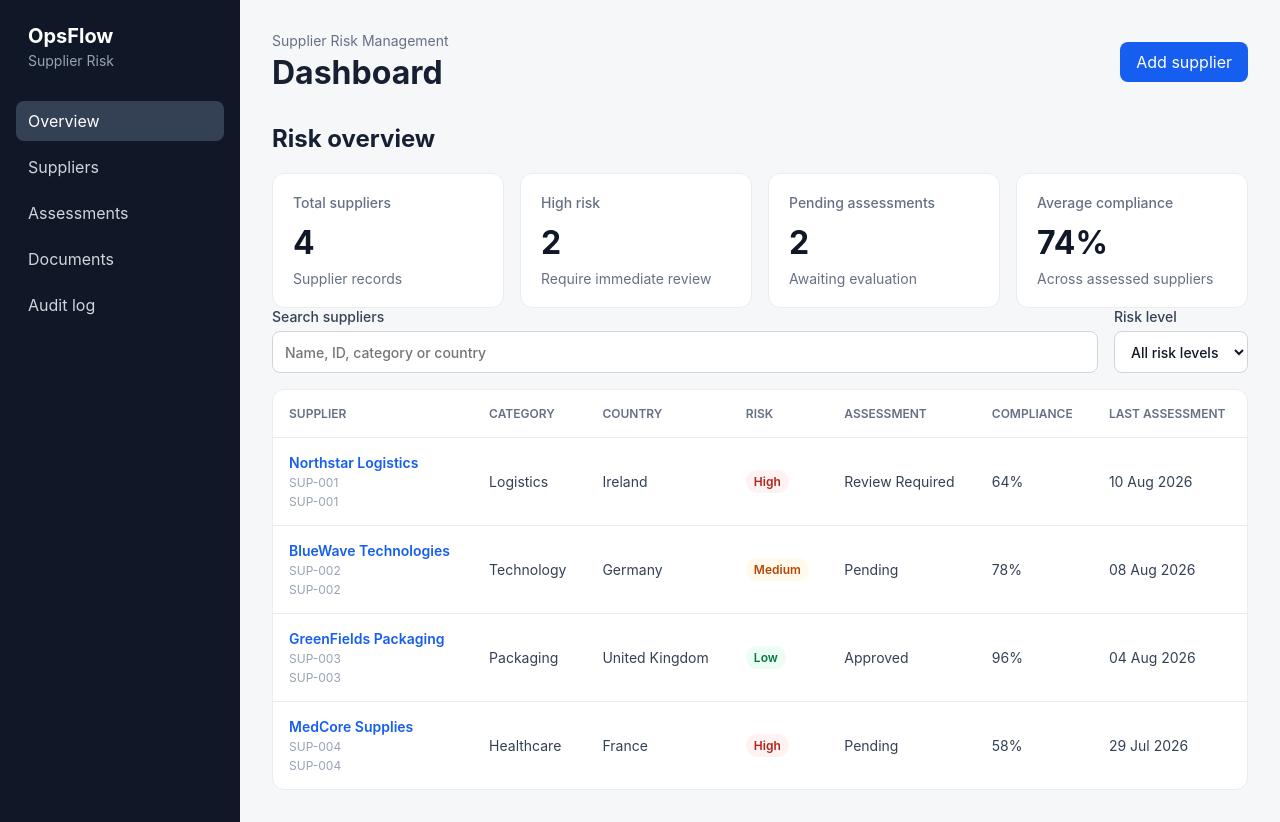
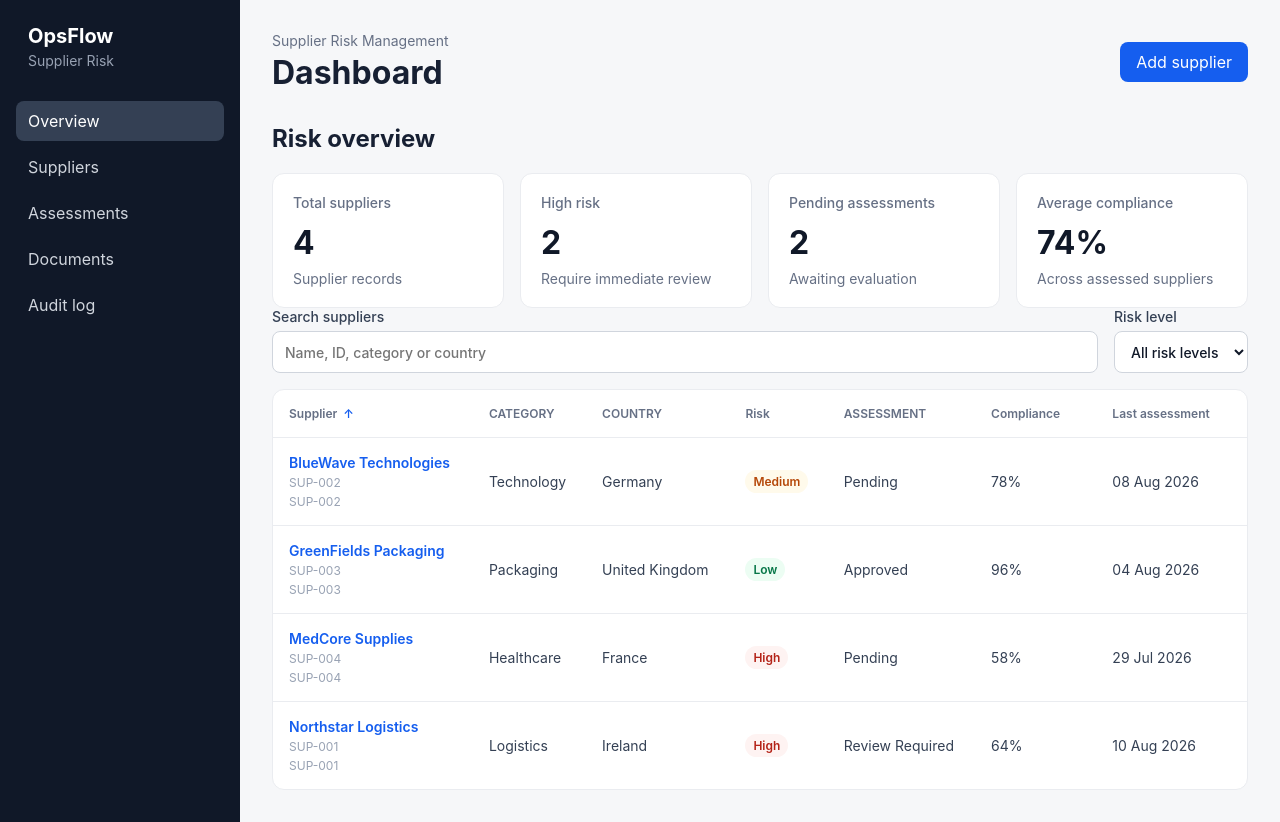
Before and after one commit to DanMacedo99/OpsFlow, a React (Vite) app: page / in a window 1280 px wide. Built offline with nearby package versions, Linux system fonts and the light colour scheme.

Commit message:
feat: add supplier table sorting

```diff
--- a/src/components/dashboard/SupplierTable.css
+++ b/src/components/dashboard/SupplierTable.css
@@ -116,3 +116,31 @@
     margin-top: 6px;
     color: #667085;
 }
+
+.table-sort-button {
+    display: inline-flex;
+    align-items: center;
+    gap: 6px;
+    padding: 0;
+    color: inherit;
+    font: inherit;
+    font-weight: inherit;
+    background: none;
+    border: 0;
+    cursor: pointer;
+}
+
+.table-sort-button:hover {
+    color: #155eef;
+}
+
+.table-sort-button:focus-visible {
+    outline: 2px solid #155eef;
+    outline-offset: 4px;
+    border-radius: 4px;
+}
+
+.sort-indicator {
+    min-width: 10px;
+    color: #155eef;
+}
--- a/src/components/dashboard/SupplierTable.tsx
+++ b/src/components/dashboard/SupplierTable.tsx
@@ -1,9 +1,17 @@
-import type { Supplier } from '../../types/supplier'
+
+import type {
+    SortDirection,
+    Supplier,
+    SupplierSortKey,
+} from '../../types/supplier'
 import './SupplierTable.css'
 
 type SupplierTableProps = {
     suppliers: Supplier[]
+    sortKey: SupplierSortKey
+    sortDirection: SortDirection
     onSelectSupplier: (supplier: Supplier) => void
+    onSort: (sortKey: SupplierSortKey) => void
 }
 
 const dateFormatter = new Intl.DateTimeFormat('en-IE', {
@@ -24,7 +32,13 @@ function formatLabel(value: string) {
     return value.replaceAll('-', ' ')
 }
 
-function SupplierTable({ suppliers, onSelectSupplier }: SupplierTableProps) {
+function SupplierTable({
+    suppliers,
+    sortKey,
+    sortDirection,
+    onSelectSupplier,
+    onSort,
+}: SupplierTableProps) {
 
     if (suppliers.length === 0) {
         return (
@@ -35,6 +49,24 @@ function SupplierTable({ suppliers, onSelectSupplier }: SupplierTableProps) {
         )
     }
 
+    function getAriaSort(column: SupplierSortKey) {
+        if (sortKey !== column) {
+            return 'none'
+        }
+
+        return sortDirection === 'asc'
+            ? 'ascending'
+            : 'descending'
+    }
+
+    function getSortIndicator(column: SupplierSortKey) {
+        if (sortKey !== column) {
+            return null
+        }
+
+        return sortDirection === 'asc' ? '↑' : '↓'
+    }
+
     return (
         <div className="supplier-table-container">
             <table
@@ -43,13 +75,63 @@ function SupplierTable({ suppliers, onSelectSupplier }: SupplierTableProps) {
             >
                 <thead>
                     <tr>
-                        <th scope="col">Supplier</th>
+                        <th scope="col" aria-sort={getAriaSort('name')}>
+                            <button
+                                type="button"
+                                className="table-sort-button"
+                                onClick={() => onSort('name')}
+                            >
+                                Supplier
+                                <span className="sort-indicator" aria-hidden="true">
+                                    {getSortIndicator('name')}
+                                </span>
+                            </button>
+                        </th>
                         <th scope="col">Category</th>
                         <th scope="col">Country</th>
-                        <th scope="col">Risk</th>
+                        <th scope="col" aria-sort={getAriaSort('riskLevel')}>
+                            <button
+                                type="button"
+                                className="table-sort-button"
+                                onClick={() => onSort('riskLevel')}
+                            >
+                                Risk
+                                <span className="sort-indicator" aria-hidden="true">
+                                    {getSortIndicator('riskLevel')}
+                                </span>
+                            </button>
+                        </th>
                         <th scope="col">Assessment</th>
-                        <th scope="col">Compliance</th>
-                        <th scope="col">Last assessment</th>
+                        <th
+                            scope="col"
+                            aria-sort={getAriaSort('complianceScore')}
+                        >
+                            <button
+                                type="button"
+                                className="table-sort-button"
+                                onClick={() => onSort('complianceScore')}
+                            >
+                                Compliance
+                                <span className="sort-indicator" aria-hidden="true">
+                                    {getSortIndicator('complianceScore')}
+                                </span>
+                            </button>
+                        </th>
+                        <th
+                            scope="col"
+                            aria-sort={getAriaSort('lastAssessmentDate')}
+                        >
+                            <button
+                                type="button"
+                                className="table-sort-button"
+                                onClick={() => onSort('lastAssessmentDate')}
+                            >
+                                Last assessment
+                                <span className="sort-indicator" aria-hidden="true">
+                                    {getSortIndicator('lastAssessmentDate')}
+                                </span>
+                            </button>
+                        </th>
                     </tr>
                 </thead>
 
--- a/src/pages/DashboardPage.tsx
+++ b/src/pages/DashboardPage.tsx
@@ -1,17 +1,56 @@
 import { useState } from 'react'
-import type { Supplier } from '../types/supplier'
 import { mockSuppliers } from '../data/suppliers'
 import MetricCard from '../components/dashboard/MetricCard'
 import PageHeader from '../components/layout/PageHeader'
 import SupplierDetailsPanel from '../components/dashboard/SupplierDetailsPanel'
 import SupplierTable from '../components/dashboard/SupplierTable'
 import SupplierForm from '../components/dashboard/SupplierForm'
-import type { SupplierFormData } from '../types/supplier'
 import './DashboardPage.css'
 import SupplierFilters, {
     type SupplierRiskFilter,
 } from '../components/dashboard/SupplierFilters'
+import type {
+    RiskLevel,
+    SortDirection,
+    Supplier,
+    SupplierFormData,
+    SupplierSortKey,
+} from '../types/supplier'
 
+const riskOrder: Record<RiskLevel, number> = {
+    unassessed: 0,
+    low: 1,
+    medium: 2,
+    high: 3,
+}
+
+function compareSuppliers(
+    firstSupplier: Supplier,
+    secondSupplier: Supplier,
+    sortKey: SupplierSortKey,
+) {
+    switch (sortKey) {
+        case 'name':
+            return firstSupplier.name.localeCompare(secondSupplier.name)
+
+        case 'riskLevel':
+            return (
+                riskOrder[firstSupplier.riskLevel] -
+                riskOrder[secondSupplier.riskLevel]
+            )
+
+        case 'complianceScore':
+            return (
+                firstSupplier.complianceScore -
+                secondSupplier.complianceScore
+            )
+
+        case 'lastAssessmentDate':
+            return (firstSupplier.lastAssessmentDate ?? '').localeCompare(
+                secondSupplier.lastAssessmentDate ?? '',
+            )
+    }
+}
 
 function createNextSupplierId(suppliers: Supplier[]) {
     const highestId = suppliers.reduce((highest, supplier) => {
@@ -37,6 +76,11 @@ function DashboardPage() {
     const [supplierBeingEdited, setSupplierBeingEdited] = useState<Supplier | null>(null)
     const [riskFilter, setRiskFilter] =
         useState<SupplierRiskFilter>('all')
+    const [sortKey, setSortKey] =
+        useState<SupplierSortKey>('name')
+
+    const [sortDirection, setSortDirection] =
+        useState<SortDirection>('asc')
 
     const highRiskSuppliers = suppliers.filter(
         (supplier) => supplier.riskLevel === 'high',
@@ -104,6 +148,68 @@ function DashboardPage() {
 
         return matchesSearch && matchesRisk
     })
+
+    const sortedSuppliers = [...filteredSuppliers].sort(
+        (firstSupplier, secondSupplier) => {
+            if (sortKey === 'riskLevel') {
+                const firstIsUnassessed =
+                    firstSupplier.riskLevel === 'unassessed'
+
+                const secondIsUnassessed =
+                    secondSupplier.riskLevel === 'unassessed'
+
+                if (firstIsUnassessed && !secondIsUnassessed) {
+                    return 1
+                }
+
+                if (!firstIsUnassessed && secondIsUnassessed) {
+                    return -1
+                }
+            }
+
+            if (sortKey === 'lastAssessmentDate') {
+                const firstHasNoDate =
+                    firstSupplier.lastAssessmentDate === null
+
+                const secondHasNoDate =
+                    secondSupplier.lastAssessmentDate === null
+
+                if (firstHasNoDate && !secondHasNoDate) {
+                    return 1
+                }
+
+                if (!firstHasNoDate && secondHasNoDate) {
+                    return -1
+                }
+            }
+
+            const comparison = compareSuppliers(
+                firstSupplier,
+                secondSupplier,
+                sortKey,
+            )
+
+            return sortDirection === 'asc'
+                ? comparison
+                : -comparison
+        },
+    )
+
+    function handleSort(selectedSortKey: SupplierSortKey) {
+        if (selectedSortKey === sortKey) {
+            setSortDirection((currentDirection) =>
+                currentDirection === 'asc' ? 'desc' : 'asc',
+            )
+
+            return
+        }
+
+        setSortKey(selectedSortKey)
+
+        setSortDirection(
+            selectedSortKey === 'name' ? 'asc' : 'desc',
+        )
+    }
 
     function handleUpdateSupplier(input: SupplierFormData) {
         if (!supplierBeingEdited) {
@@ -221,7 +327,10 @@ function DashboardPage() {
                 />
 
                 <SupplierTable
-                    suppliers={filteredSuppliers}
+                    suppliers={sortedSuppliers}
+                    sortKey={sortKey}
+                    sortDirection={sortDirection}
+                    onSort={handleSort}
                     onSelectSupplier={(supplier) => setSelectedSupplier(supplier)}
                 />
 
```
Also changed, not shown: src/types/supplier.ts (+8 -0 lines).
